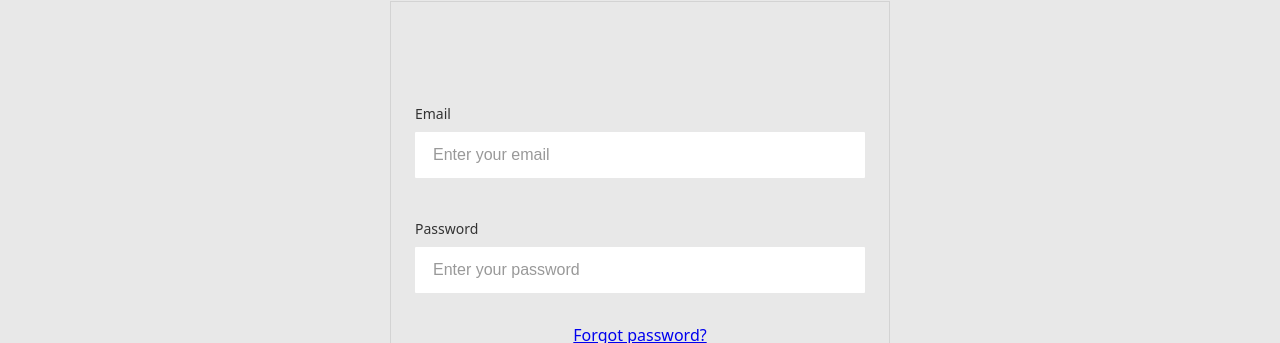
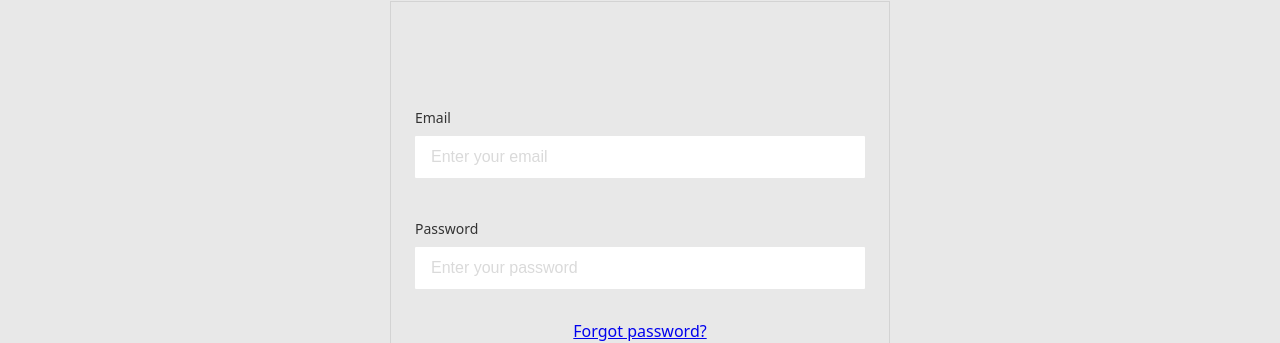
Before and after one commit to ivanezzz87/blogfolio, a React (Vite) app in the folder blogfolio/: page / in a window 1280 px wide. Shown: the part 235-578 px from the top of the page. Built offline with nearby package versions, Linux system fonts and the light colour scheme.

Commit message:
fix: fix sigin page

```diff
--- a/blogfolio/src/components/Input.tsx
+++ b/blogfolio/src/components/Input.tsx
@@ -9,7 +9,7 @@ interface IInput {
   label?: string;
   id?: string;
   isError?: boolean;
-  textError?: string
+  textError?: string;
   onChange: (value: string) => void;
 }
 const Input: React.FC<IInput> = ({
@@ -42,11 +42,7 @@ const Input: React.FC<IInput> = ({
         onChange={handleChange}
         $isError={isError}
       />
-      {isError && textError && (
-        <Error>
-          {textError}
-        </Error>
-      )}
+      {isError && textError && <Error>{textError}</Error>}
     </InputContainer>
   );
 };
@@ -61,7 +57,7 @@ const StyledLabel = styled.label<{ $disabled?: boolean }>`
   font-size: 14px;
   font-weight: 500;
   text-align: left;
-  color: ${(props) => (props.$disabled ? "#999" : "#333")};
+  color: ${(props) => (props.$disabled ? "#DADADA" : "#333")};
   cursor: ${(props) => (props.$disabled ? "not-allowed" : "pointer")};
 `;
 const Error = styled.span`
@@ -74,24 +70,27 @@ const Error = styled.span`
 const StyledInput = styled.input<{ $isError: boolean }>`
   width: 450px;
   padding: 12px 16px;
-  border: 2px solid #fff;
+  border: ${(props) => (props.$isError ? "1px solid red" : "none")};
   border-radius: 1px;
   font-size: 16px;
   transition: border-color 0.3s ease;
   outline: none;
+  cursor: pointer;
 
   &:focus {
-    border-color: #999;
-    border-color: ${(props) => (props.$isError ? "red" : "#999")};
+    border: 2px solid ${(props) => (props.$isError ? "red" : "#dadada")};
   }
-
+  &:active {
+    background-color: #dadada;
+    border: none;
+  }
   &:disabled {
-    background-color: #f5f5f5;
+    background-color: #dadada;
     cursor: not-allowed;
   }
 
   &::placeholder {
-    color: #999;
+    color: #dadada;
   }
 `;
 export default Input;
--- a/blogfolio/src/pages/SignIn.tsx
+++ b/blogfolio/src/pages/SignIn.tsx
@@ -5,20 +5,20 @@ import Input from "../components/Input";
 import Button from "../components/Button";
 import Title from "../components/Title";
 export const SignIn: React.FC = () => {
-  const [formData, setFormData] = useState({
+  const [formData, setData] = useState({
     email: "",
     password: "",
   });
 
   const handleInputChange = (field: string, value: string) => {
-    setFormData((prevState) => ({
+    setData((prevState) => ({
       ...prevState,
       [field]: value,
     }));
   };
 
   const handleSubmit = () => {
-    console.log("Sign in attempt with:", formData);
+    console.log("Sign in:", formData);
   };
 
   return (
```
